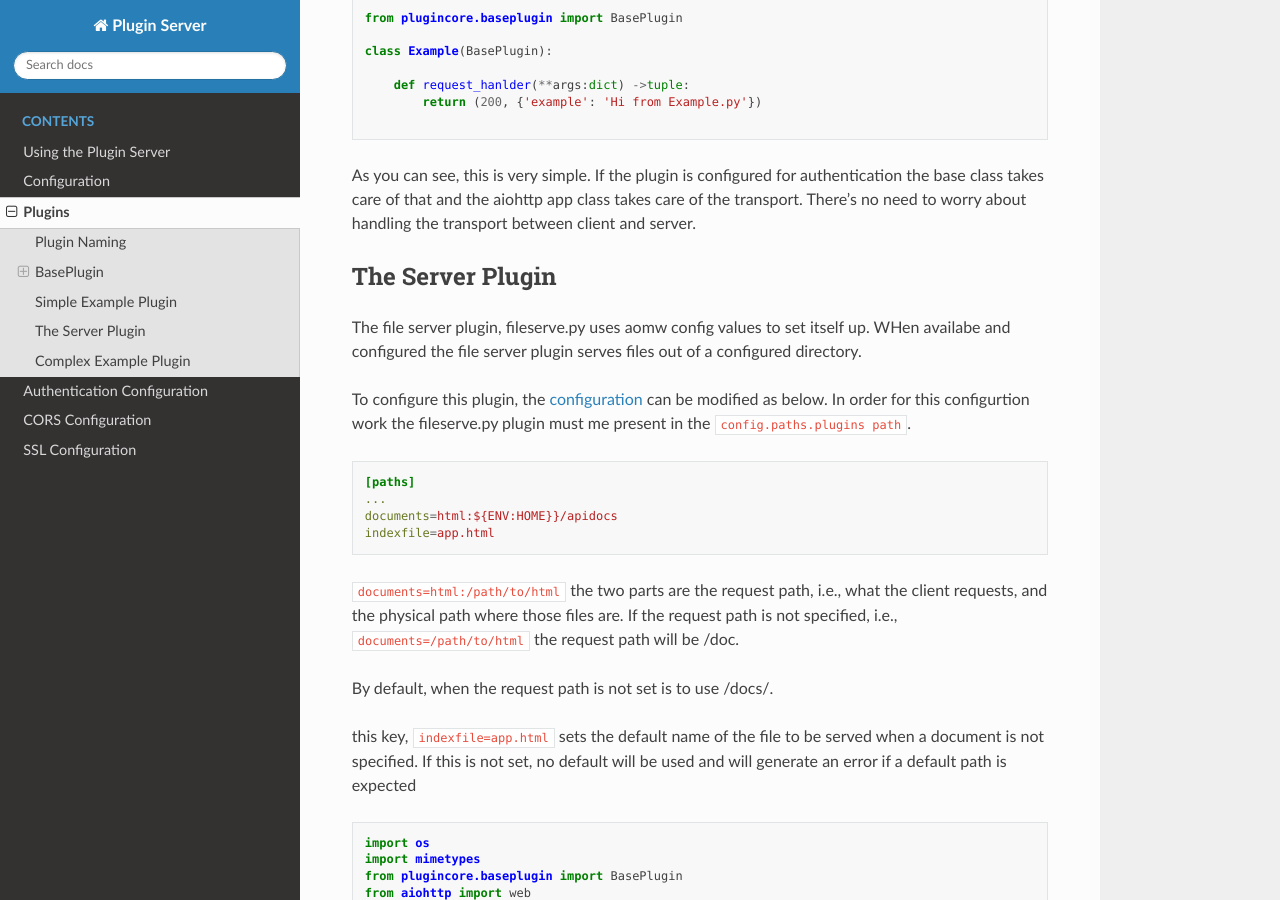
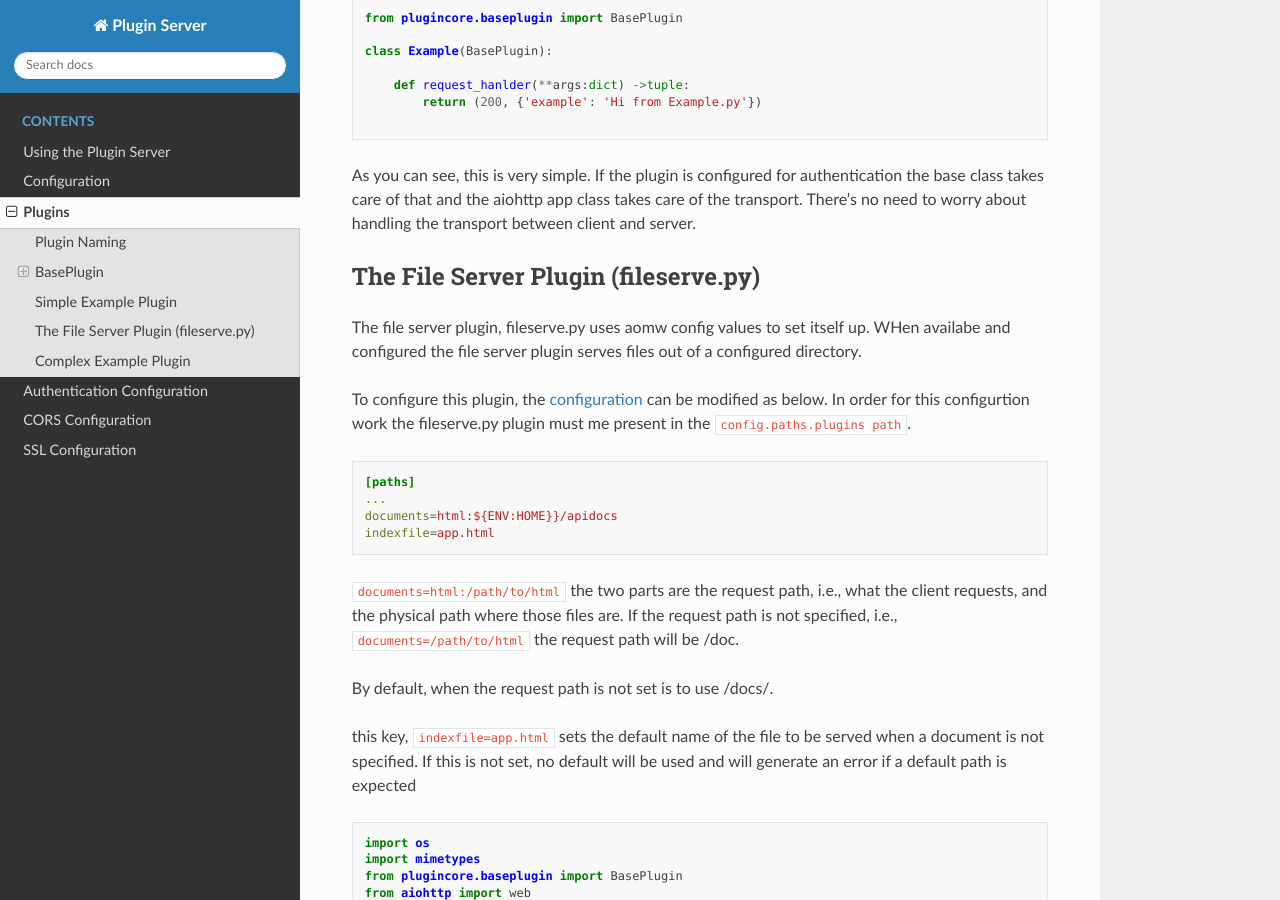
Before and after one commit to nicciniamh/pluginserver, a Sphinx documentation site: the page built from docs/Plugins.md, in a window 1280 px wide and 900 px high, scrolled down 1808 px. Built offline with Sphinx 7.4.7 and the Read the Docs theme 3.1.0, drawn with Linux system fonts in a browser that asks for light colours.

```diff
--- a/docs/Plugins.md
+++ b/docs/Plugins.md
@@ -48,7 +48,7 @@
 
 As you can see, this is very simple. If the plugin is configured for authentication the base class takes care of that and the aiohttp app class takes care of the transport. There's no need to worry about handling the transport between client and server.
 
-## The Server Plugin
+## The File Server Plugin (fileserve.py)
 The file server plugin, fileserve.py uses aomw config values to set itself up. WHen availabe and configured the file server plugin serves files out of a configured directory.
 
 To configure this plugin, the [configuration](Config.md) can be modified as below. In order for this configurtion work the fileserve.py plugin must me present in the `config.paths.plugins path`.
```
